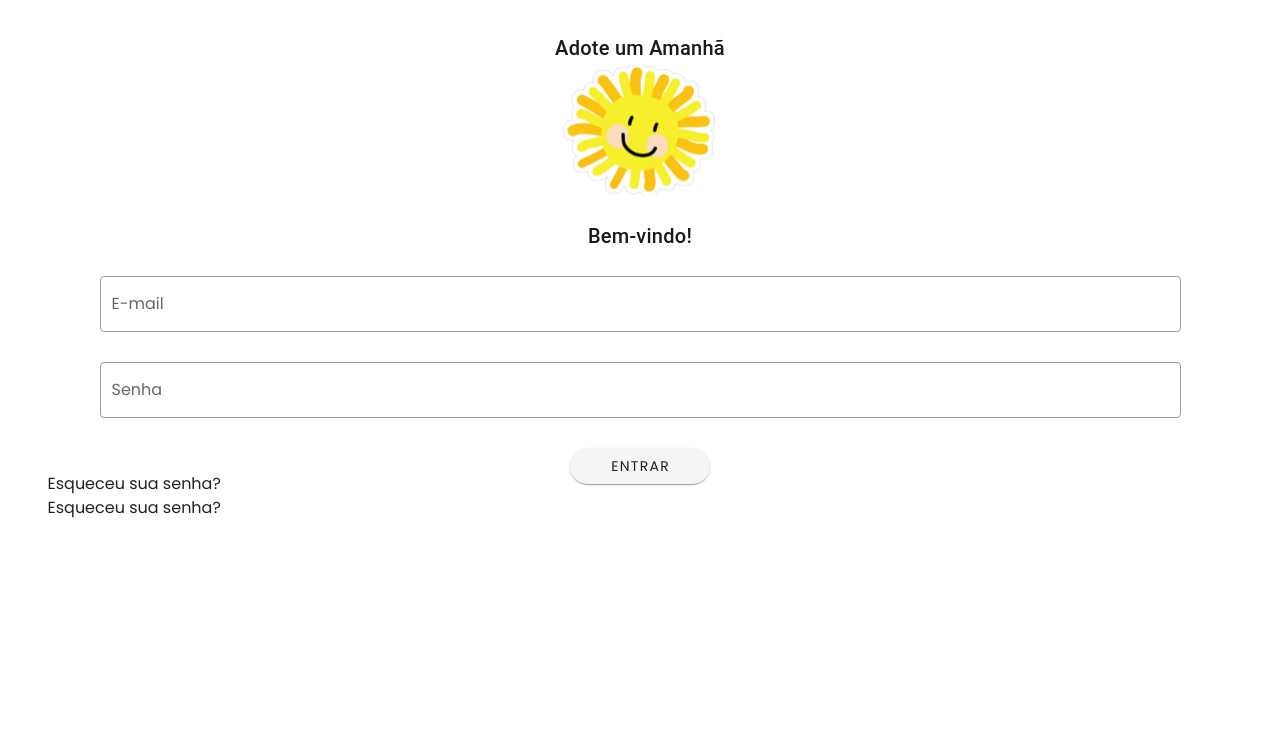
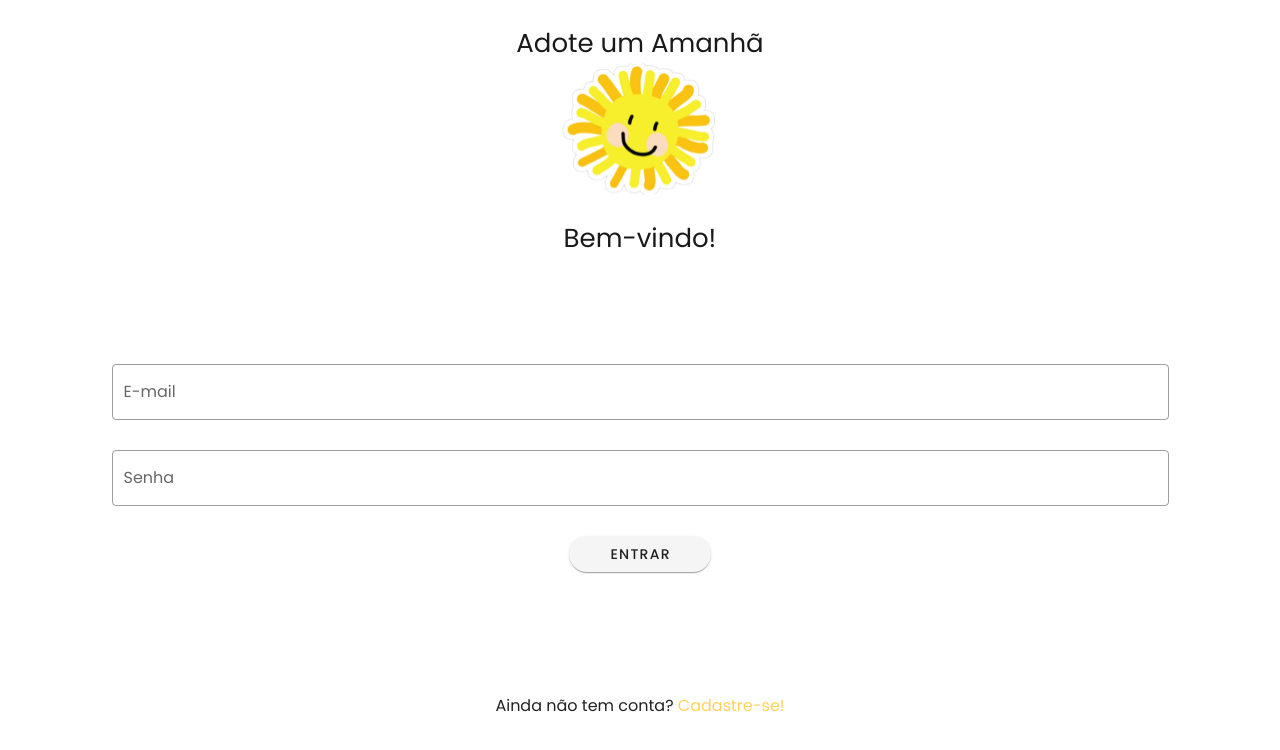
Before and after one commit to bvinicius/adote-um-amanha-frontend, a Vue app: page /#/login in a window 1280 px wide. Shown: the top 750 px of the page. Built offline with nearby package versions, Linux system fonts and the light colour scheme; the HTML template or start-up script is replaced by a standard one.

Commit message:
page-login | ajusta tela nas proporcoes do mock e muda fonte de titulo

```diff
--- a/src/assets/scss/fonts.scss
+++ b/src/assets/scss/fonts.scss
@@ -1,3 +1,4 @@
-@import url("https://fonts.googleapis.com/css2?family=Montserrat+Alternates:ital,wght@0,100;0,200;0,300;0,400;0,500;0,600;0,700;0,800;0,900;1,100;1,200;1,300;1,400;1,500;1,600;1,700;1,800;1,900&family=Poppins:ital,wght@0,100;0,200;0,300;0,400;0,600;0,700;1,100;1,200;1,300;1,400;1,500;1,600;1,700&display=swap");
+@import url("https://fonts.googleapis.com/css2?family=Poppins:ital,wght@0,100;0,200;0,300;0,400;0,500;0,600;0,700;0,800;0,900;1,100;1,200;1,300;1,400;1,500;1,600;1,700;1,800;1,900&display=swap");
 
 $body-font-family: "Poppins";
+$title-font: "Poppins";
--- a/src/plugins/vuetify.ts
+++ b/src/plugins/vuetify.ts
@@ -1,17 +1,17 @@
-import Vue from 'vue';
-import Vuetify from 'vuetify/lib/framework';
+import Vue from "vue";
+import Vuetify from "vuetify/lib/framework";
 
 Vue.use(Vuetify);
 
 export default new Vuetify({
-    theme: {
-        themes: {
-            light: {
-                primary: '#FFD25A',
-                secondary: '#b0bec5',
-                accent: '#8c9eff',
-                error: '#b71c1c',
-            },
-        },
+  theme: {
+    themes: {
+      light: {
+        primary: "#FFD25A",
+        secondary: "#b0bec5",
+        accent: "#8c9eff",
+        error: "#b71c1c",
+      },
     },
+  },
 });
--- a/src/views/Login.vue
+++ b/src/views/Login.vue
@@ -1,10 +1,13 @@
 <template>
-  <div class="container">
-    <div class="title mt-5">Adote um Amanhã</div>
+  <v-container fill-height class="align-start">
+    <v-container class="align-start">
+      <div class="a-title">Adote um Amanhã</div>
       <div class="img-container">
         <img src="../assets/img/logo.svg" alt="" />
       </div>
-    <div class="title mt-6">Bem-vindo!</div>
+      <div class="a-title mt-6">Bem-vindo!</div>
+    </v-container>
+    <v-container class="align-center">
       <div class="inputs mt-6">
         <v-text-field class="mx-10" outlined label="E-mail"></v-text-field>
         <PasswordInput class="mx-10" />
@@ -12,16 +15,17 @@
           <v-btn elevation="1" rounded class="px-10">Entrar</v-btn>
         </div>
       </div>
+    </v-container>
 
-    <div class="footer-texts">
-      <v-row>
-        <span>Esqueceu sua senha?</span>
+    <!-- <v-spacer /> -->
+    <v-container class="align-end">
+      <v-col class="mt-10" align-self="stretch">
+        <v-row class="d-flex justify-center">
+          <span>Ainda não tem conta?</span>&nbsp;<a>Cadastre-se!</a>
         </v-row>
-      <v-row>
-        <span>Esqueceu sua senha?</span>
-      </v-row>
-    </div>
-  </div>
+      </v-col>
+    </v-container>
+  </v-container>
 </template>
 
 <script lang="ts">
@@ -36,8 +40,9 @@ export default Vue.extend({
 </script>
 
 <style lang="scss">
-.title {
-  font-size: 24px;
+.v-application {
+  .a-title {
+    font-size: 26px;
     font-weight: 400;
     color: #191919;
     text-align: center;
@@ -50,4 +55,5 @@ export default Vue.extend({
       justify-content: center;
     }
   }
+}
 </style>
```
Lines whose indentation alone changed are shown as unchanged.
